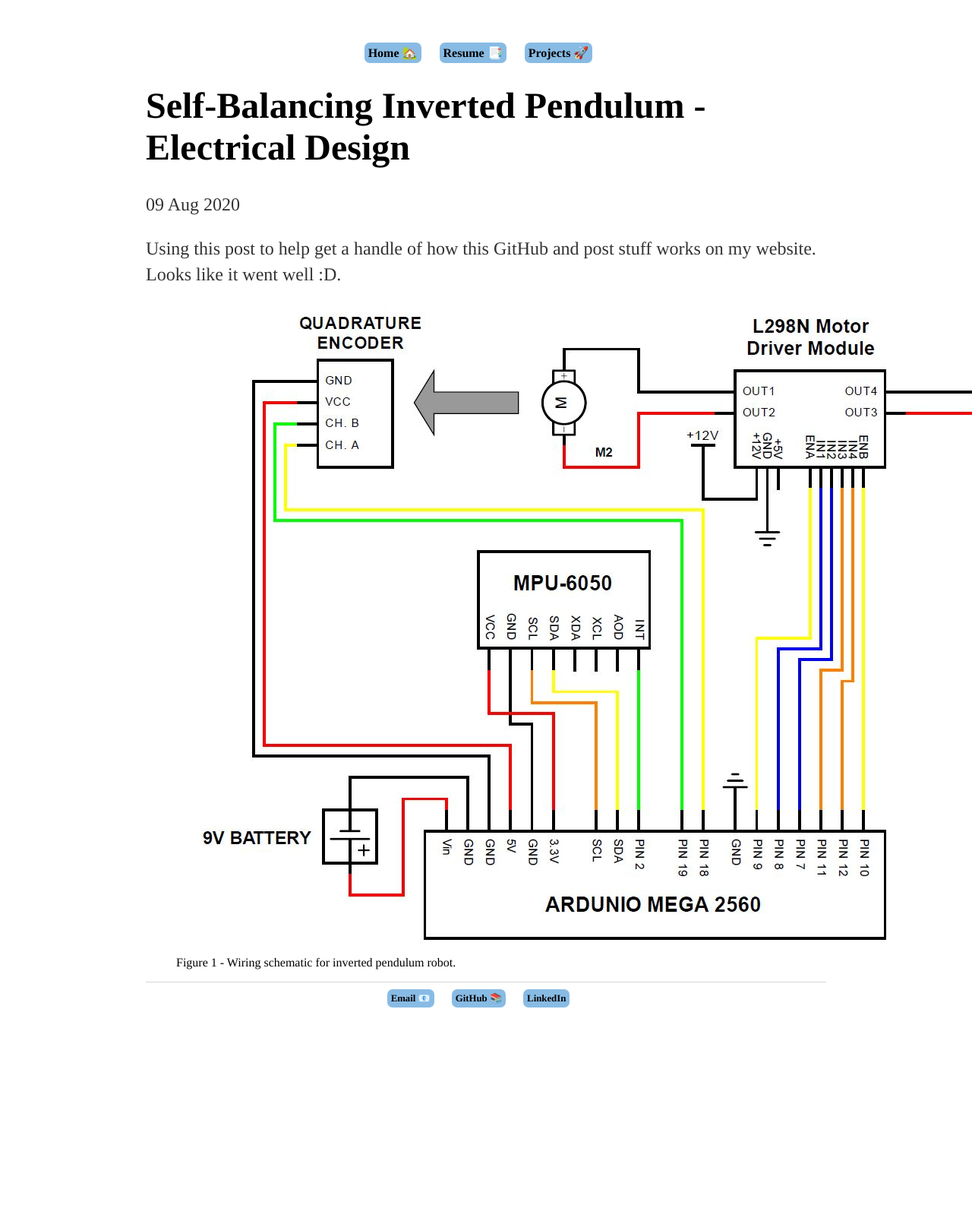
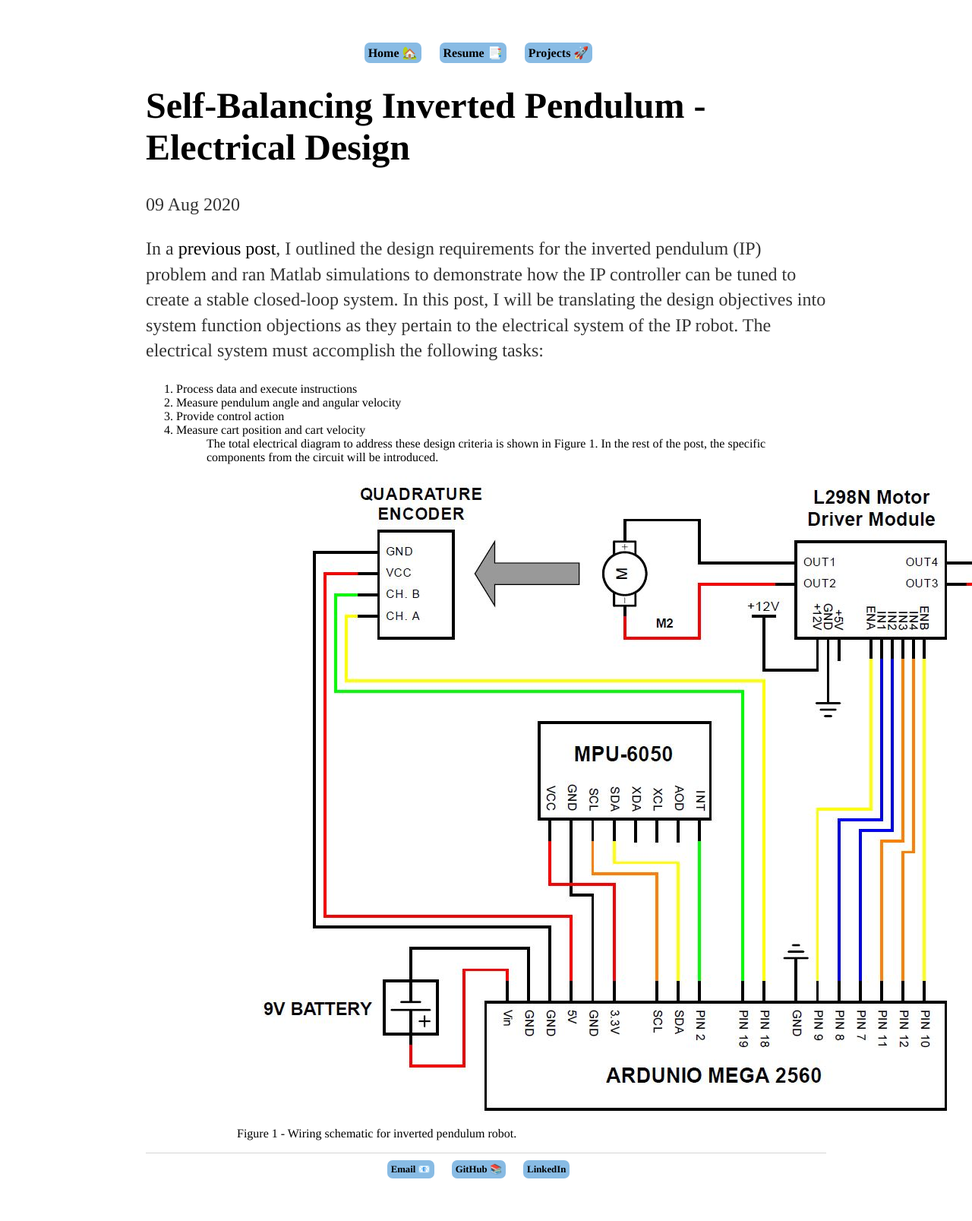
Before and after one commit to MalcolmHodgins/MalcolmHodgins.github.io, a Jekyll site: the page built from _posts/2020-08-04-SBIP Electrical.md, in a window 1280 px wide. Shown: the whole page at 76% size. Built offline with Jekyll 4.4.1, drawn with Linux system fonts in a browser that asks for light colours; before the commit the page ends 1382 px from its top, so only the background shows below that.

Commit message:
adding electrical post content

```diff
--- a/_posts/2020-08-04-SBIP Electrical.md
+++ b/_posts/2020-08-04-SBIP Electrical.md
@@ -4,8 +4,18 @@ title: "Self-Balancing Inverted Pendulum - Electrical Design"
 title_image: "/images/post_type_images/BJT.JPG"
 date: 2020-08-09
 ---
+<p>
+In a <a href="https://malcolmhodgins.github.io/projects/2020/08/04/SBIP-Modelling">previous post</a>, I outlined the design requirements for the inverted pendulum (IP) problem and ran Matlab simulations to demonstrate how the IP controller can be tuned to create a stable closed-loop system. In this post, I will be translating the design objectives into system function objections as they pertain to the electrical system of the IP robot. The electrical system must accomplish the following tasks:
+</p>
 
-Using this post to help get a handle of how this GitHub and post stuff works on my website. Looks like it went well :D.
+<ol>
+  <li>Process data and execute instructions</li>
+  <li>Measure pendulum angle and angular velocity</li>
+  <li>Provide control action</li>
+  <li>Measure cart position and cart velocity</li>
+<ol>
+
+The total electrical diagram to address these design criteria is shown in Figure 1. In the rest of the post, the specific components from the circuit will be introduced.
 
 <figure>
   <img src="/images/sbip_electrical/wiring_schematic.JPG" class="centered">
--- a/css/main.css
+++ b/css/main.css
@@ -122,6 +122,11 @@ ul.posts {
     list-style-type: circle;
 }
 
+ol.posts {
+    margin: 20px auto 40px;
+    font-size: 1.3em;
+}
+
 
 .centered {
   display: block;
```
